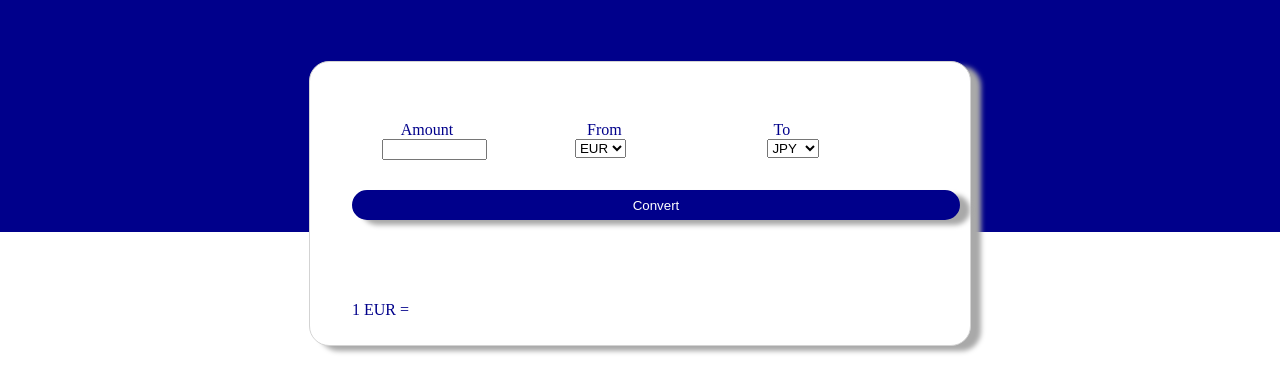
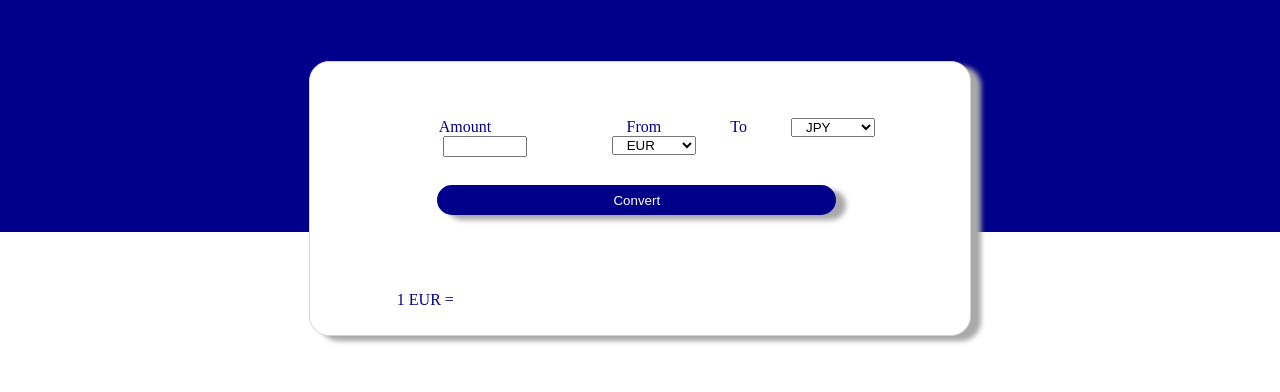
Before and after one commit to smilleeymilleey/WhisbiLandingPage, a website: page index.html in a window 1280 px wide. Shown: the part 168-560 px from the top of the page. Drawn offline with Linux system fonts and the light colour scheme.

Commit message:
aligned everything centered

```diff
--- a/app.js
+++ b/app.js
@@ -25,7 +25,7 @@ function getRates() {
         document.getElementById("start").innerHTML=startAmount + " Euros =";
         document.getElementById("conversionRate").innerHTML=res.rates[newCurrency] + " " + newCurrency;
         document.getElementById("convertedAmount").innerHTML= newAmount + " " + newCurrency;
-        document.getElementById("date").innerHTML= res.date;
+        document.getElementById("date").innerHTML= "Last updated " + res.date;
         document.getElementById("time").innerHTML = formattedTime;
     }
 
--- a/css/style.css
+++ b/css/style.css
@@ -34,30 +34,55 @@ body {
   border-radius: 20px;
   box-shadow: 10px 5px 5px darkgrey;
   margin-top: 5%;
+  align-items:center;
 }
 
 .column {
   float: left;
   width: 33.33%;
 }
+
+#from {
+  margin-left: 20px;
+}
+
+#startAmount {
+  width: 40%;
+  padding-left: 10px;
+  margin-left: 40px;
+}
+#names {
+  width: 50%;
+  padding-left: 10px;
+  margin-left: 40px;
+}
+
+#newCurrency {
+  width: 50%;
+  padding-left: 10px;
+  margin-left: 40px;
+}
+
+
 .padding {
   width: 100%;
   height: 20%;
 }
 
-
 .columnContainer{
-  margin-left: 8%;
+  text-align: center;
   padding-top: 8%;
 }
 
 .row {
   align-items: center;
   padding-left: 5%;
+  padding-right: 6%;
+  text-align: center;
 
 }
 .btn {
-  width: 100%;
+  width: 70%;
   height: 30px;
   margin-top: 5%;
   border-color: darkblue;
@@ -69,14 +94,16 @@ body {
 }
 
 .btn:hover {
-  background-color: darkblue;
+  background-color: #050648;
   color: white;
   box-shadow: 10px 5px 5px darkgrey;
 }
 
-#startAmount {
-  width: 50%;
-}
+
 .exchangeR {
   padding-top: 10%;
 }
+
+.newContainer {
+  margin-left: 12%;
+}
--- a/index.html
+++ b/index.html
@@ -17,20 +17,19 @@
         <div class="row">
             <!-- <p id="time"></p> -->
             <div class="columnContainer">
-                <div class="column">Amount</div>
-                <div class="column">From</div>
-                <div class="column">To</div>
-            </div>
                 <div class="row">
                     <div class="column">
+                    <label>Amount</label>
                     <input id="startAmount">
                     </div>
                     <div class="column">
+                    <label id="from">From</label>
                     <select id="names">
                         <option value="EUR" id="euro">EUR</option>
                     </select>
                     </div>
                     <div class="column">
+                        <label>To</label>
                         <select onChange="getAllCurrencies()" id="newCurrency">
                             <option value="JPY" id="euro">JPY</option>
                             <option value="CAD" id="euro">CAD</option>
@@ -38,13 +37,17 @@
                         </select>
                     </div>
                   </div>
+            </div>
           <button class="btn"onclick="getRates()" id="convertButton">Convert</button>
+        </div>
+        <div class="newContainer">
             <!-- new amount -->
             <h3 id="start"></h3>
             <h2 id="convertedAmount"></h2>
             <!-- exchange rate -->
             <p class="exchangeR"> 1 EUR = </p>
             <p id="conversionRate"></p>
+            <!-- date -->
              <p id="date"></p>
         </div>
         </div>
```
Lines whose indentation alone changed are shown as unchanged.
